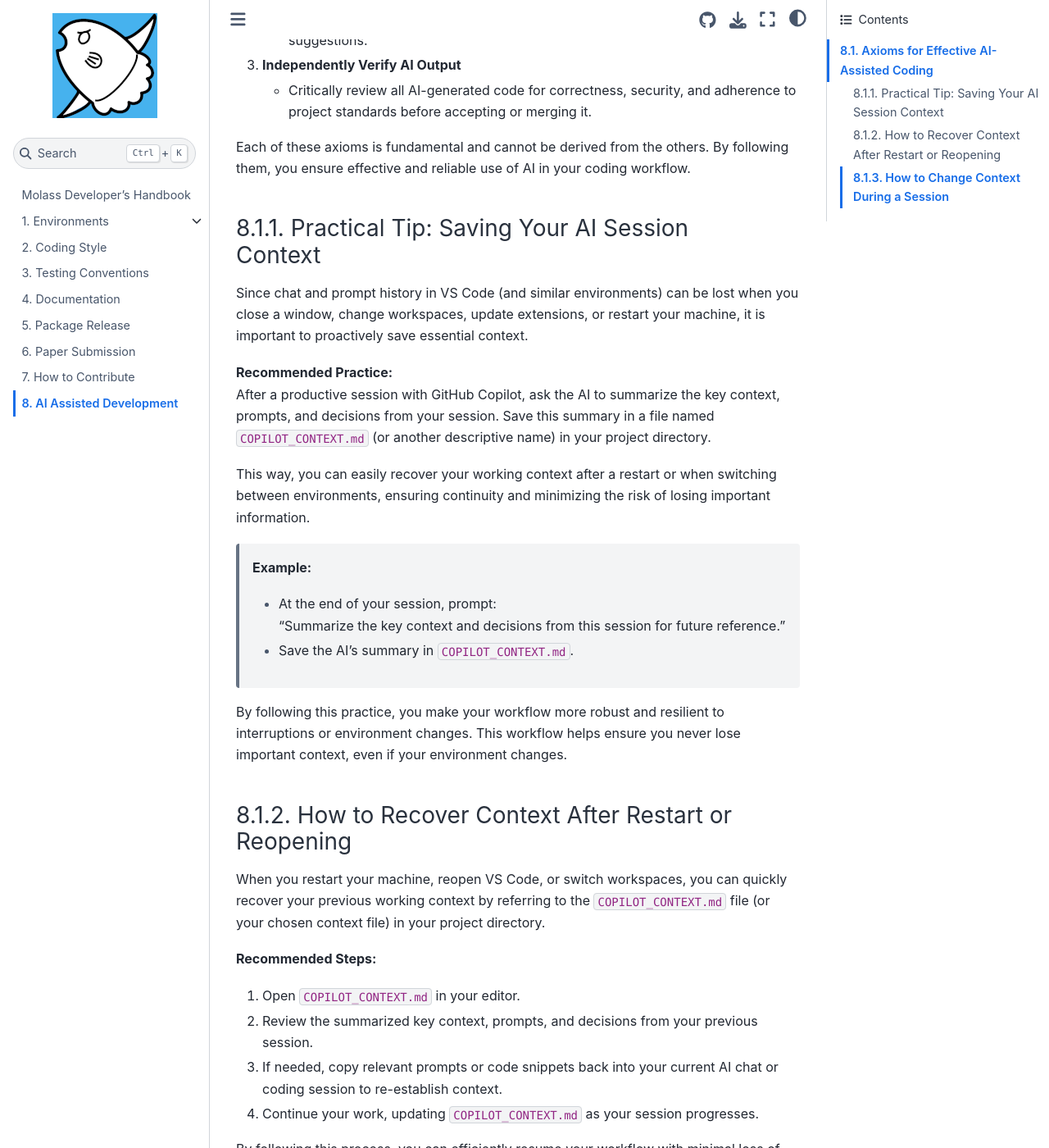
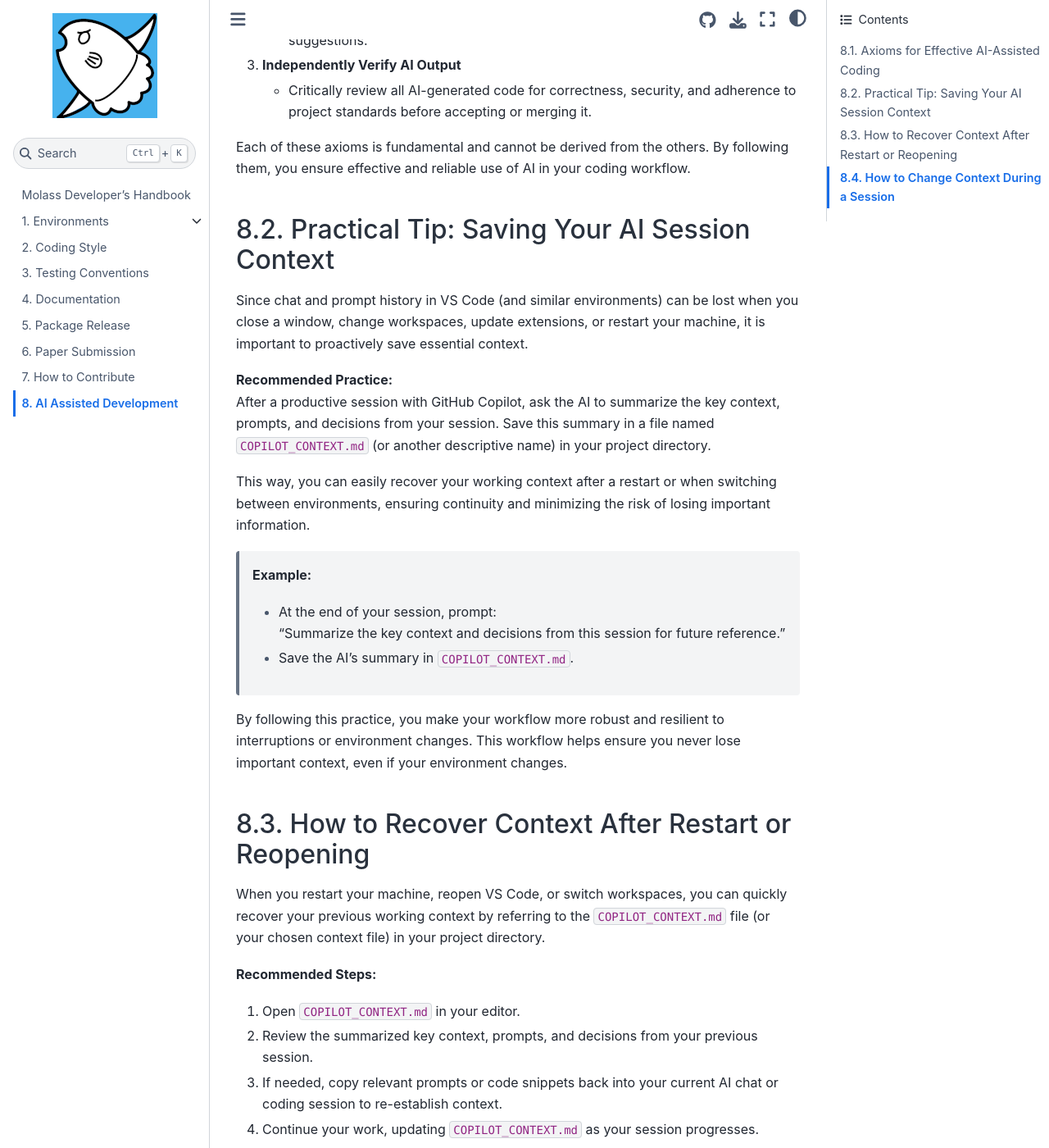
Before and after one commit to biosaxs-dev/molass-develop, a Jupyter Book: the page built from chapters/11/ai_assisted.md, in a window 1280 px wide and 1400 px high, scrolled down 485 px. Shown: the whole window at 82% size. Built offline with Jupyter Book 1.0.4 settings and Sphinx 7.4.7 and the Sphinx Book theme 1.1.4, drawn with Linux system fonts in a browser that asks for light colours.

```diff
--- a/chapters/11/ai_assisted.md
+++ b/chapters/11/ai_assisted.md
@@ -15,7 +15,7 @@ AI tools like GitHub Copilot [^1] can greatly enhance productivity, but effectiv
 
 Each of these axioms is fundamental and cannot be derived from the others. By following them, you ensure effective and reliable use of AI in your coding workflow.
 
-### Practical Tip: Saving Your AI Session Context
+## Practical Tip: Saving Your AI Session Context
 
 Since chat and prompt history in VS Code (and similar environments) can be lost when you close a window, change workspaces, update extensions, or restart your machine, it is important to proactively save essential context.
 
@@ -31,7 +31,7 @@ This way, you can easily recover your working context after a restart or when sw
 
 By following this practice, you make your workflow more robust and resilient to interruptions or environment changes. This workflow helps ensure you never lose important context, even if your environment changes.
 
-### How to Recover Context After Restart or Reopening
+## How to Recover Context After Restart or Reopening
 
 When you restart your machine, reopen VS Code, or switch workspaces, you can quickly recover your previous working context by referring to the `COPILOT_CONTEXT.md` file (or your chosen context file) in your project directory.
 
@@ -43,7 +43,7 @@ When you restart your machine, reopen VS Code, or switch workspaces, you can qui
 
 By following this process, you can efficiently resume your workflow with minimal loss of continuity, even after interruptions or environment changes.
 
-### How to Change Context During a Session
+## How to Change Context During a Session
 
 If your goals, requirements, or focus change during an ongoing session, or if you switch to a different file or module, clearly inform the AI assistant of the new context. Many AI assistants, including GitHub Copilot, use the currently open file as a primary source of context for suggestions. To avoid confusion and ensure relevant assistance, be explicit about the change. For example:
 
```
